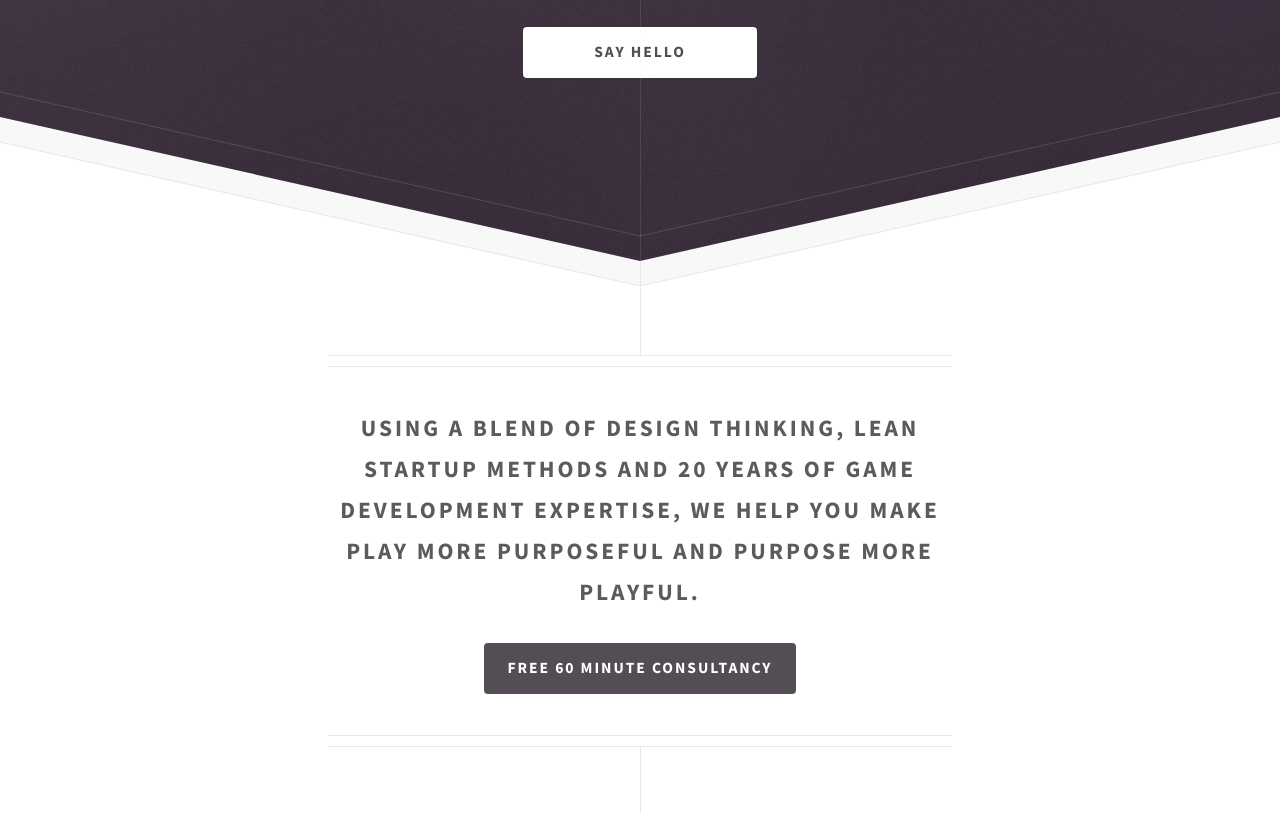
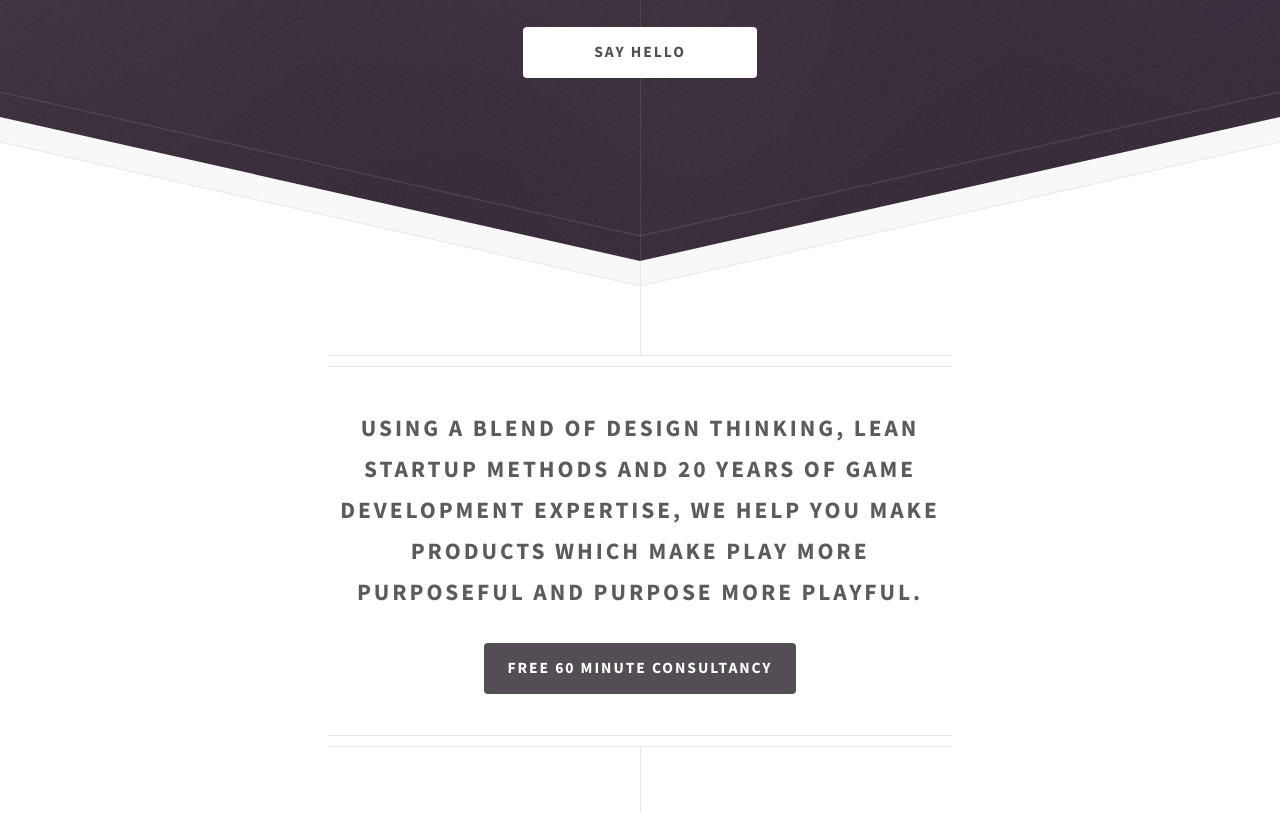
Before and after one commit to kwangchow/kwangchow.github.io, a plain HTML site: page index.html in a window 1280 px wide. Shown: the part 386-1199 px from the top of the page. Drawn offline with Linux system fonts and the light colour scheme.

Commit message:
minor rewrite

```diff
--- a/index.html
+++ b/index.html
@@ -41,7 +41,7 @@
 			<div id="main">
 
 				<header class="major container 75%">
-					<h2>Using a blend of design thinking, lean startup methods and 20 years of game development expertise, we help you make play more purposeful and purpose more playful.</h2><br>
+					<h2>Using a blend of design thinking, lean startup methods and 20 years of game development expertise, we help you make products which make play more purposeful and purpose more playful.</h2><br>
 					<ul class="actions">
 						<li><a href="#" class="button">Free 60 Minute Consultancy</a></li>
 					</ul>
```
